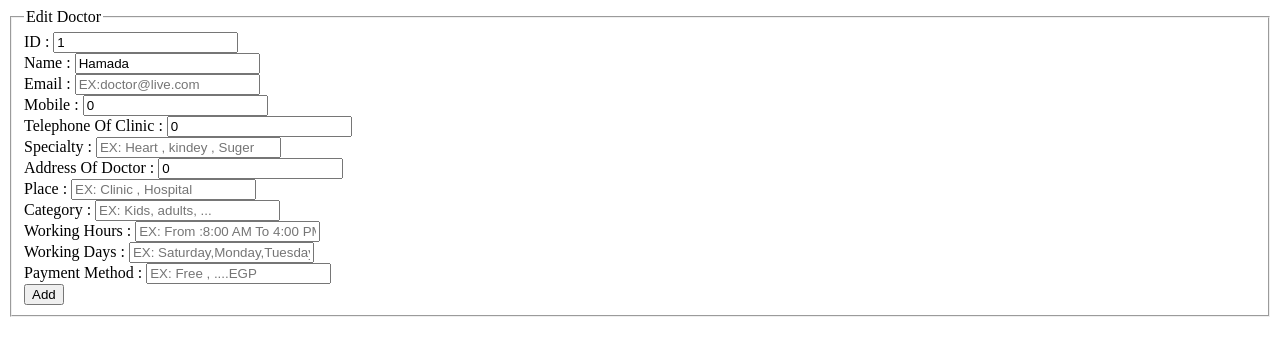
After one commit to MarkNMehanni/Software_Engeeniring, a PHP site: page /Edit_Doctor.php?id=1 in a window 1280 px wide. The commit adds this page. Shown: the top 356 px of the page. Run offline with PHP 8.4, Linux system fonts and the light colour scheme; data comes from the database, SQL or seed files in the repository.

Commit message:
Commitment

```diff
--- /dev/null
+++ b/HTML/Edit_Doctor.php
@@ -0,0 +1,52 @@
+<!DOCTYPE html>
+<html>
+    <head>
+        <title>Transferring Patients </title>
+    </head>
+
+    <body>
+
+    <?php
+    $id=$_GET['id'];
+    $con = new mysqli("localhost", "root", "","software_engeeniring");
+    $result=mysqli_query($con, "SELECT * FROM receiver WHERE ID=$id");
+
+    while($res = mysqli_fetch_array($result))
+    {
+
+        $ID = $id;
+        $Name = $res['Name'];
+        $Email = $res['Email'];
+        $Mobile = $res['Mobile'];
+        $Telephone = $res['Telephone'];
+        $Specialty = $res['Specialty'];
+        $Address = $res['Address'];
+        $Place = $res['Place'];
+        $Category = $res['Category'];
+        $WorkingHours = $res['WorkingHours'];
+        $WorkingDays = $res['WorkingDays'];
+        $Payment = $res['Payment'];
+    }
+
+    ?>
+
+        <form action="Software/updateDoctor.php" method="post">
+            <fieldset>
+                <legend> Edit Doctor </legend>
+                ID : <input type="text" name="ID" value="<?php echo $ID;?>" readonly> <br>
+                Name : <input type="text" name="Name" placeholder="EX:Mehanni" value="<?php echo $Name; ?>" required> <br>
+                Email : <input type="email" name="Email" placeholder="EX:doctor@live.com" value="<?php echo $Email; ?>" required><br>
+                Mobile : <input type="number" name="Mobile" placeholder="EX:01234567890" value="<?php echo $Mobile; ?>" required><br>
+                Telephone Of Clinic : <input type="number" name="Telephone" placeholder="EX:02-21452566" value="<?php echo $Telephone; ?>" required><br>
+                Specialty : <input type="text" name="Specialty" placeholder="EX: Heart , kindey , Suger" value="<?php echo $Specialty; ?>" required> <br>
+                Address Of Doctor : <input type="text" name="Address" placeholder="EX:New , Used " value="<?php echo $Address; ?>" required> <br>
+                Place : <input type="text" name="Place" placeholder="EX: Clinic , Hospital  " value="<?php echo $Place; ?>" required> <br>
+                Category : <input type="text" name="Category" placeholder="EX: Kids, adults, ..." value="<?php echo $Category; ?>" required> <br>
+                Working Hours : <input type="text" name="WorkingHours" placeholder="EX: From :8:00 AM To 4:00 PM" value="<?php echo $WorkingHours; ?>" required> <br>
+                Working Days : <input type="text" name="WorkingDays" placeholder="EX: Saturday,Monday,Tuesday,...." value="<?php echo $WorkingDays; ?>" required> <br>
+                Payment Method : <input type="text" name="Payment" placeholder="EX: Free , ....EGP" value="<?php echo $Payment; ?>" required> <br>
+                <input type="submit" name="submit" value="Add" >
+            </fieldset>
+        </form>
+    </body>
+</html>
```
Also changed, not shown: HTML/Edit_Doctor.html (deleted, +0 -28 lines), HTML/Software/receiver.php (+10 -3 lines), HTML/Software/updateDoctor.php (added, +18 -0 lines), HTML/View_Doctor.php (added, +31 -0 lines).
